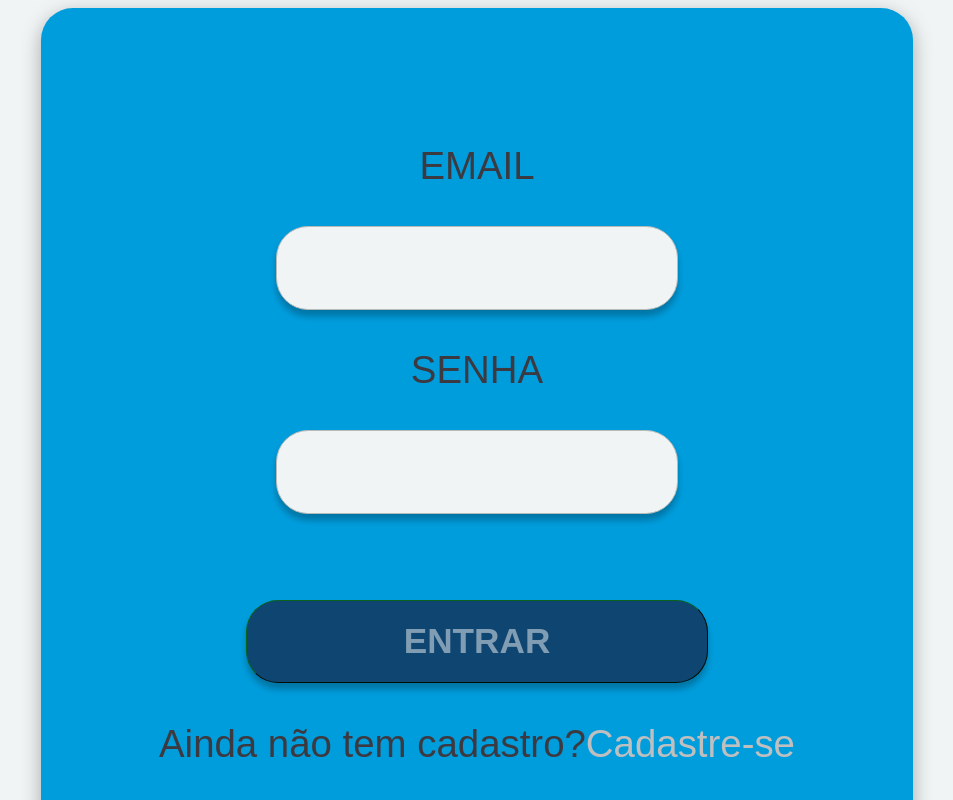
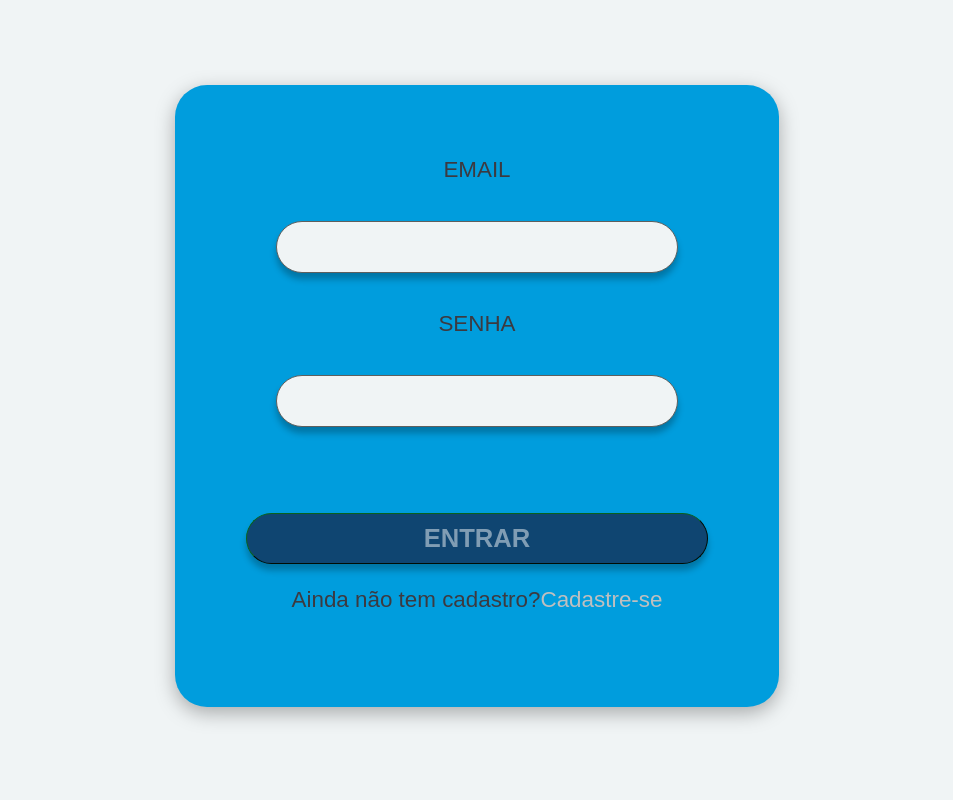
Before and after one commit to hellenribas/app-fullstack, a React (Create React App) app in the folder frontend/: page / in a window 1280 px wide. Shown: the top 800 px of the page, without its empty margins (163-1116 px from the left). Built offline with nearby package versions, Linux system fonts and the light colour scheme.

Commit message:
feat: atualizando css login

```diff
--- a/frontend/src/style/Form.module.css
+++ b/frontend/src/style/Form.module.css
@@ -13,7 +13,7 @@
   display: flex;
   flex-direction: column;
   font-family: Jost, Arial, Helvetica, sans-serif;
-  height: 100%;
+  height: 100vh;
   justify-content: center;
 }
 
@@ -25,10 +25,10 @@
   display: flex;
   filter: drop-shadow(0 0.4rem 0.6rem rgba(0, 0, 0, 0.3));
   flex-direction: column;
-  font-size: 2.4rem;
+  font-size: 1.4rem;
   font-weight: 400;
   justify-content: center;
-  padding: 8.5rem 7.4rem;
+  padding: 4.5rem 4.4rem;
   text-align: center;
   margin: 0.5rem 0 1rem 0;
 }
@@ -100,17 +100,17 @@ a {
 .form input {
   align-items: center;
   background: #f0f4f5;
-  border: 0.1rem solid #b6bbb8;
+  border: 0.1rem solid #5e5f5e;
   border-radius: 2rem;
   box-shadow: 0 0.4rem 0.4rem rgba(0, 0, 0, 0.25);
   box-sizing: border-box;
   color: #3c3a40;
   display: flex;
   flex-direction: column;
-  font-size: 1.6rem;
+  font-size: 1.3rem;
   font-style: normal;
   font-weight: 400;
-  height: 5.2rem;
+  height: 3.2rem;
   line-height: 2.9rem;
   margin: 2.4rem 0;
   outline: none;
@@ -128,9 +128,9 @@ a {
   color: #f0f4f5;
   display: flex;
   font-family: Jost, Arial, Helvetica, sans-serif;
-  font-size: 2.2rem;
+  font-size: 1.6rem;
   font-weight: 700;
-  height: 5.2rem;
+  height: 3.2rem;
   justify-content: center;
   line-height: 2.9rem;
   margin-top: 3rem;
```
